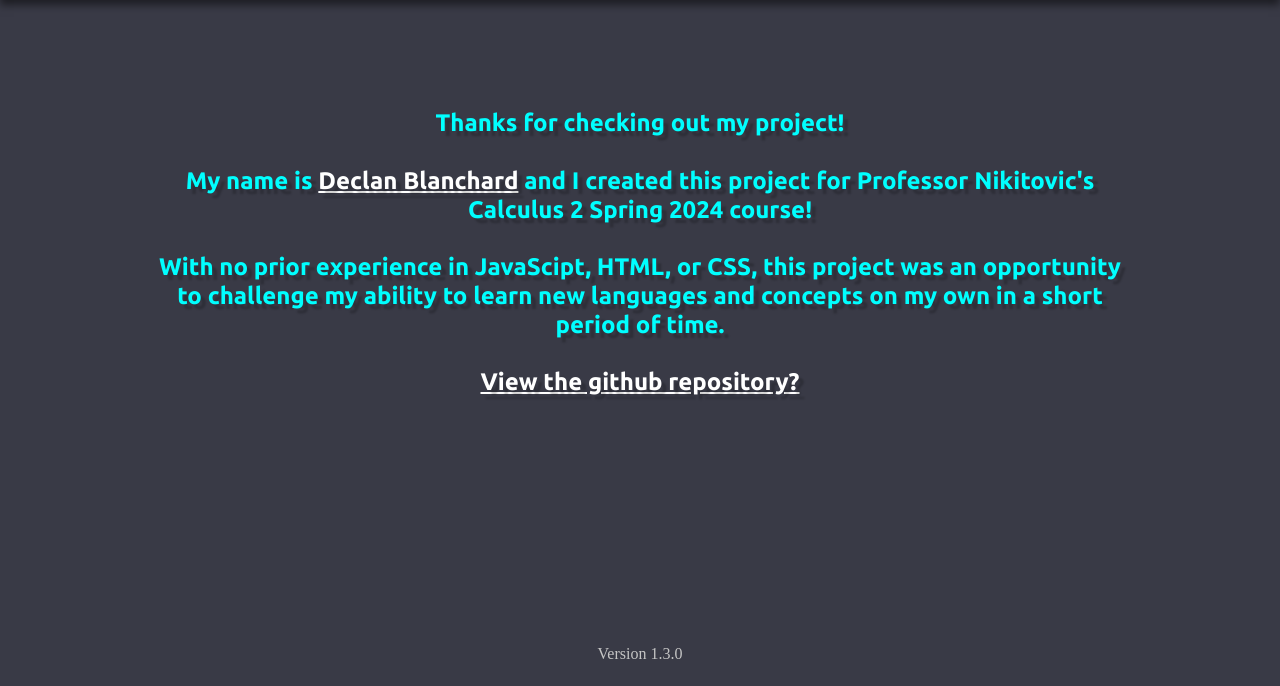
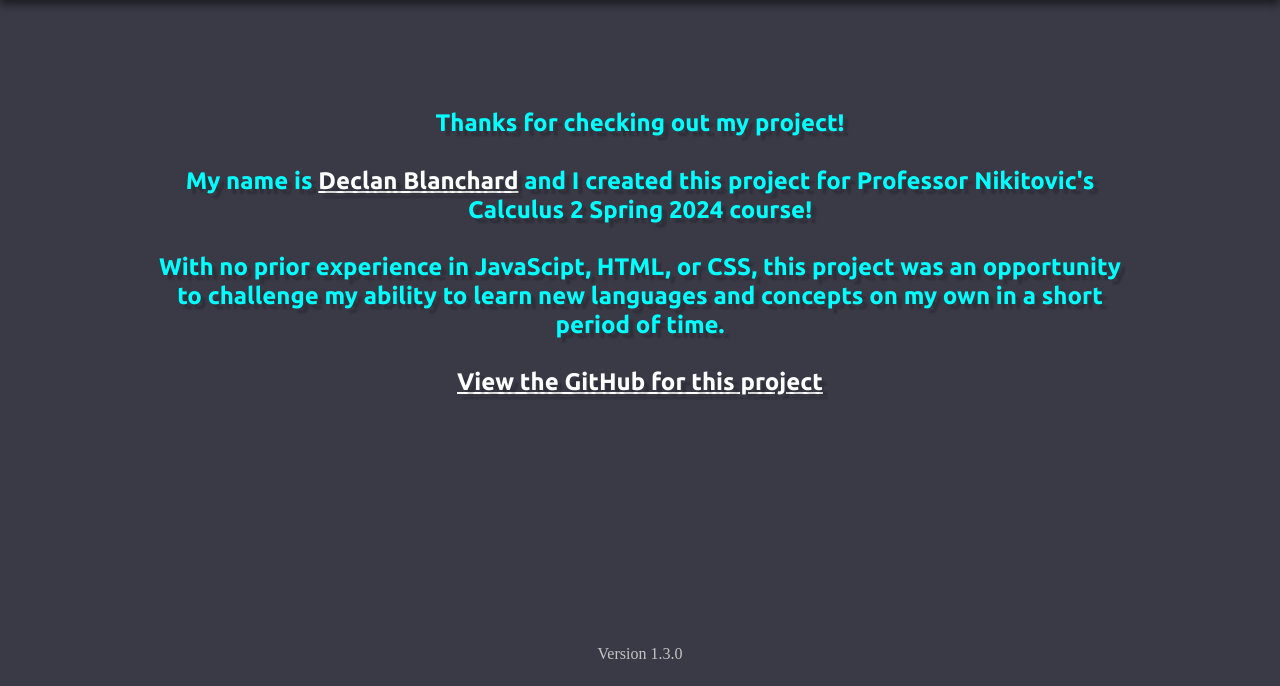
Before and after one commit to declanblanc/numInt, a plain HTML site: page about.html in a window 1280 px wide. Shown: the part 114-800 px from the top of the page. Drawn offline with Linux system fonts and the light colour scheme.

Commit message:
Update about.html
Updating formatting & language

```diff
--- a/about.html
+++ b/about.html
@@ -33,7 +33,7 @@
       <br><br>
       With no prior experience in JavaScipt, HTML, or CSS, this project was an opportunity to challenge my ability to learn new languages and concepts on my own in a short period of time.
       <br><br>
-      <a href="https://github.com/declanblanc/numInt" target="_blank">View the github repository?</a>
+      <a href="https://github.com/declanblanc/numInt" target="_blank">View the GitHub for this project</a>
     </p>
     </div>
     <footer>
```
